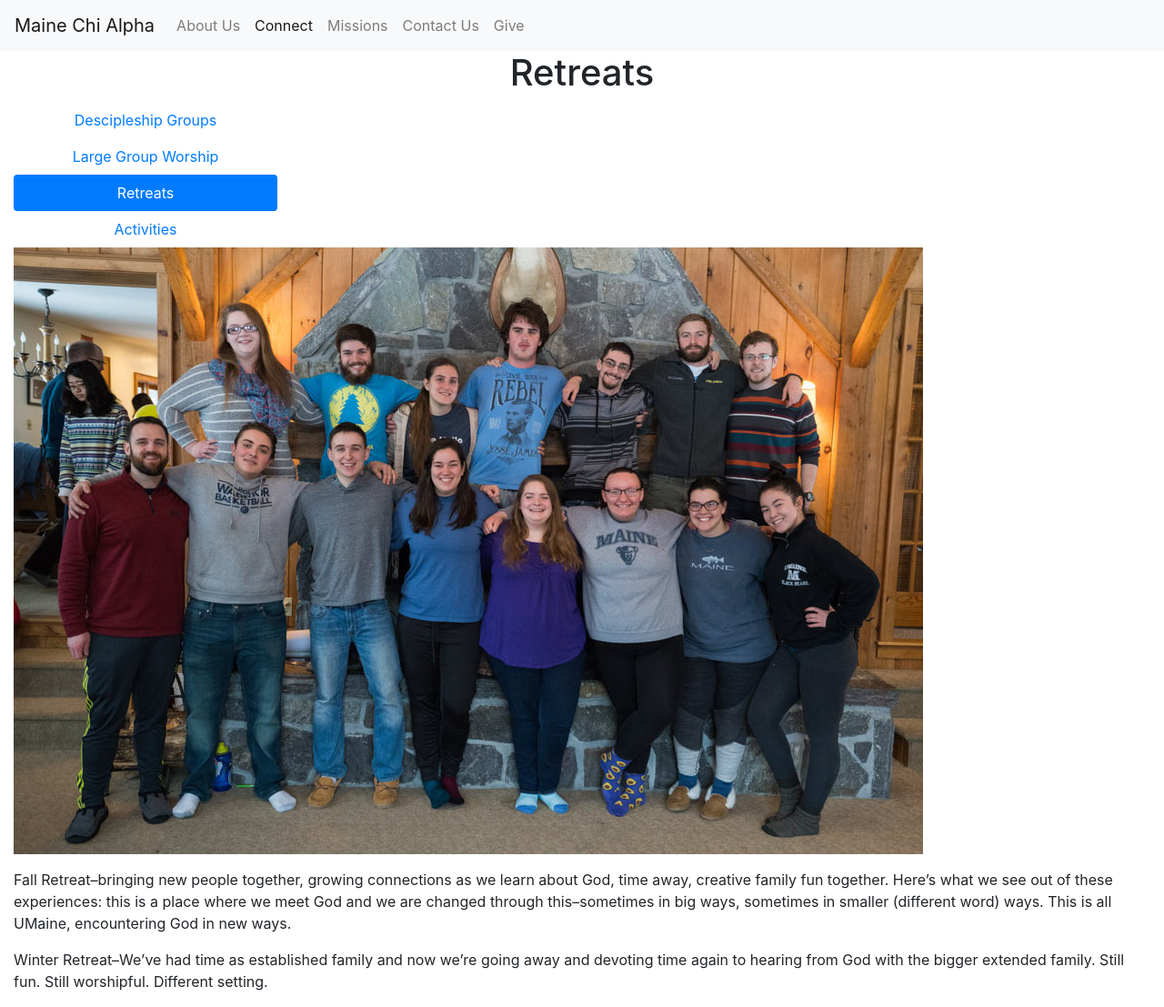
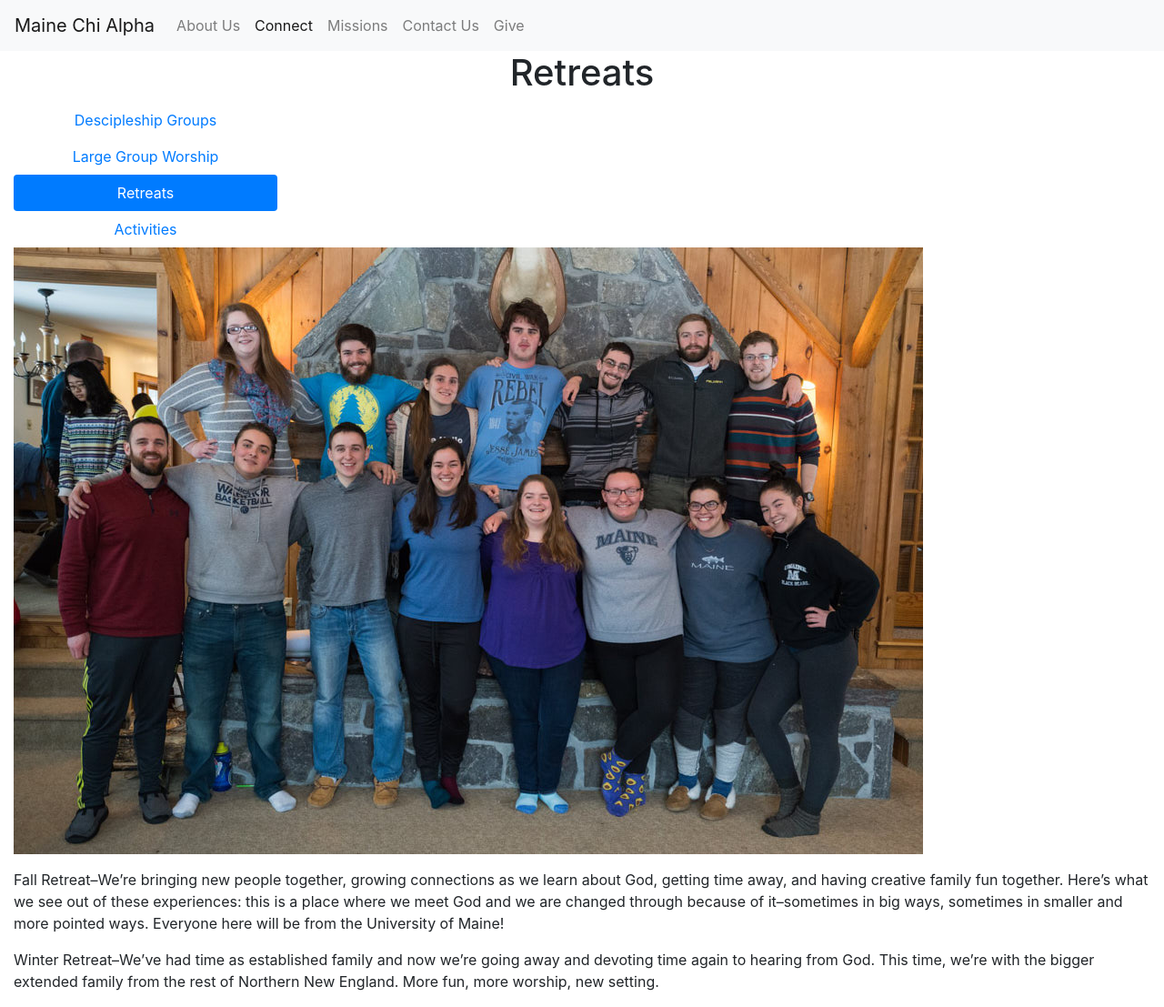
Before and after one commit to mainechialpha/mainechialpha.github.io, a Jekyll site: the page built from retreats.md, in a window 1280 px wide. Shown: the whole page at 91% size. Built offline with Jekyll 4.4.1, drawn with Linux system fonts in a browser that asks for light colours.

Commit message:
Update retreats.md

```diff
--- a/retreats.md
+++ b/retreats.md
@@ -6,6 +6,6 @@
 
 ![Retreats]({{ site.url }}/images/retreat.jpg)
 
-Fall Retreat--bringing new people together, growing connections as we learn about God, time away, creative family fun together. Here's what we see out of these experiences: this is a place where we meet God and we are changed through this--sometimes in big ways, sometimes in smaller (different word) ways. This is all UMaine, encountering God in new ways.
+Fall Retreat--We're bringing new people together, growing connections as we learn about God, getting time away, and having creative family fun together. Here's what we see out of these experiences: this is a place where we meet God and we are changed through because of it--sometimes in big ways, sometimes in smaller and more pointed ways. Everyone here will be from the University of Maine!
 
-Winter Retreat--We've had time as established family and now we're going away and devoting time again to hearing from God with the bigger extended family. Still fun. Still worshipful. Different setting.
+Winter Retreat--We've had time as established family and now we're going away and devoting time again to hearing from God. This time, we're with the bigger extended family from the rest of Northern New England. More fun, more worship, new setting.
```
